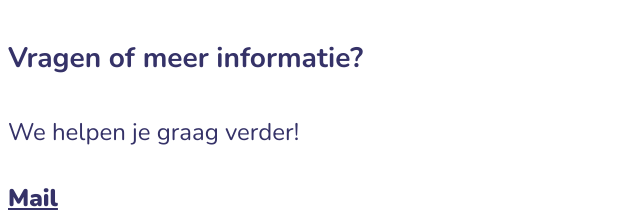
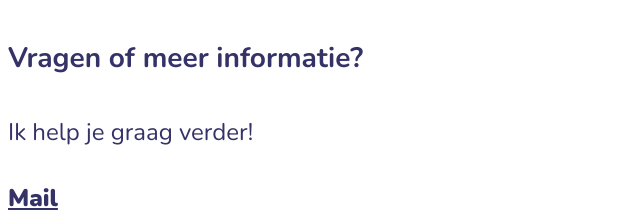
Before and after one commit to HanneloreNys/brainctr_frontend, a website built with Vite: page index.html in a window 1280 px wide. Shown: the part 10391-10603 px from the top of the page, without its empty margins (0-640 px from the left). Built offline with nearby package versions, Linux system fonts and the light colour scheme; no server answers.

Commit message:
“ikhelp”

```diff
--- a/index.html
+++ b/index.html
@@ -786,7 +786,7 @@ z-10"></div> <!-- Van wit naar zacht paars, meer opaciteit -->
 
                 <h3 class="text-3xl md:text-4xl font-black mt-8 mb-6 text-indigo-dark">Vragen of meer informatie?</h3>
                 <p class="text-xl text-indigo-dark mb-8 font-light">
-                    We helpen je graag verder!
+                    Ik help je graag verder!
                 </p>
                                 <a href="mailto:info@brainctr.be?subject=Via de ELP-website: vraag" class="inline-flex items-center justify-center bg-blue-DEFAULT text-indigo-dark w-28 h-28 rounded-full text-lg md:text-xl font-semibold hover:bg-sand-dark/50 hover:text-white duration-300 ease-in-out shadow-lg transform hover:scale-105">
                     Mail
```
